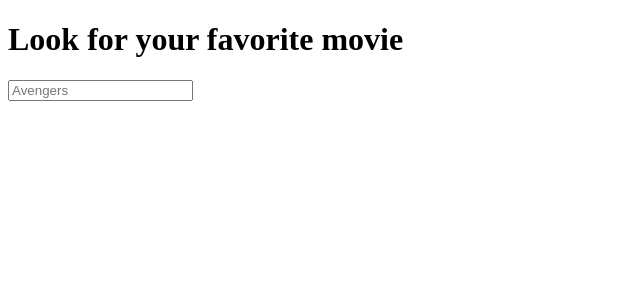
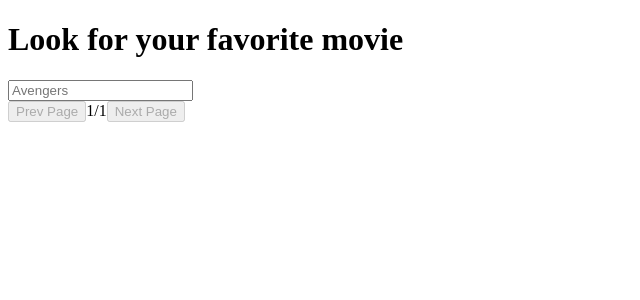
Before and after one commit to casimuerto-dev/MovieSearch, a React (Vite) app: page / in a window 1280 px wide. Shown: the top 300 px of the page, without its empty margins (0-640 px from the left). Built offline with nearby package versions, Linux system fonts and the light colour scheme.

Commit message:
feat: add pages and arrows

```diff
--- a/src/App.tsx
+++ b/src/App.tsx
@@ -1,6 +1,6 @@
 import { useEffect, useState } from "react";
 import "./GlobalStyles.scss";
-import { Header } from "./components/Header";
+import { Header } from "./components/Header/Header";
 import { MovieList } from "./components/MovieList/MovieList";
 import { MoviesData, SelectedDetails } from "./Interfaces/AppInterfaces";
 import { DetailsModal } from "./components/DetailsModal/DetailsModal";
@@ -9,10 +9,12 @@
 function App() {
   const [moviesData, setMoviesData] = useState<MoviesData>({
     Search: [],
-    totalresults: "",
+    totalResults: "",
     Response: "",
   });
 
+  const [pageNumber, setPageNumber] = useState<number>(1);
+  const [amountOfPages, setAmountOfPages] = useState<number>(1);
   const [movieDetails, toggleShowDetails] = useState<SelectedDetails>({
     showModal: false,
     data: { Title: "", Year: "", imdbID: "", Type: "", Poster: "" },
@@ -20,12 +22,20 @@
 
   useEffect(() => {
     console.log("what we have", moviesData);
-    console.log("showDetails");
   }, [moviesData]);
 
   return (
     <>
-      <globalContext.Provider value={{ movieDetails, toggleShowDetails }}>
+      <globalContext.Provider
+        value={{
+          movieDetails,
+          toggleShowDetails,
+          pageNumber,
+          setPageNumber,
+          amountOfPages,
+          setAmountOfPages,
+        }}
+      >
         <Header updateData={setMoviesData}></Header>
         <MovieList list={moviesData.Search} />
         {movieDetails.showModal && <DetailsModal />}
--- a/src/Interfaces/AppInterfaces.ts
+++ b/src/Interfaces/AppInterfaces.ts
@@ -8,7 +8,7 @@
 
 interface MoviesData {
   Search: MovieObj[];
-  totalresults: string;
+  totalResults: string;
   Response: string;
   Error?: string;
 }
--- a/src/components/Header.tsx
+++ b/src/components/Header/Header.tsx
@@ -1,30 +1,41 @@
 import { Dispatch, SetStateAction, useEffect, useRef, useState } from "react";
 import axios from "axios";
-import { MoviesData } from "../Interfaces/AppInterfaces";
-import { BASE_URL } from "../constants/constants";
-import { responseData } from "../Interfaces/AppInterfaces";
+import { MoviesData } from "../../Interfaces/AppInterfaces";
+import { BASE_URL } from "../../constants/constants";
+import { responseData } from "../../Interfaces/AppInterfaces";
+import {
+  useGlobalContext,
+  getAmountOfPages,
+} from "../../context/globalContext";
 
 interface Headerprops {
   updateData: Dispatch<SetStateAction<MoviesData>>;
 }
 export function Header(props: Headerprops) {
   const [searchText, setSearchText] = useState("");
-  const [pageNumber, setPageNumber] = useState(1);
   const [showError, setShowError] = useState(false);
   const firstLoad = useRef(true);
   const timeOutId = useRef<number>();
+  const { pageNumber, setPageNumber, setAmountOfPages } = useGlobalContext();
   const { updateData } = props;
+
   const getMoviesData = async () => {
     try {
       const response: responseData = await axios.get(
         `${BASE_URL}s=${searchText}&type=movie&page=${pageNumber}`
       );
-
+      console.log("DATA BABY", response);
       if (response.data.Response === "False") {
         setShowError(true);
+        updateData({ Search: [], totalResults: "", Response: "" });
+        setAmountOfPages(0);
         console.error(response.data.Error);
       } else {
         setShowError(false);
+        setAmountOfPages(
+          getAmountOfPages(parseInt(response.data.totalResults, 10))
+        );
+
         updateData(response.data);
       }
     } catch (error) {
@@ -41,14 +52,17 @@
       }, 300);
     }
     firstLoad.current = false;
-  }, [searchText]);
+  }, [searchText, pageNumber]);
 
   return (
     <header>
       <h1>Look for your favorite movie</h1>
       <input
         placeholder="Avengers"
-        onChange={(event) => setSearchText(event.target.value)}
+        onChange={(event) => {
+          setPageNumber(1);
+          setSearchText(event.target.value);
+        }}
         value={searchText}
       ></input>
 
--- a/src/components/MovieList/MovieList.tsx
+++ b/src/components/MovieList/MovieList.tsx
@@ -1,5 +1,6 @@
 import { MovieObj } from "../../Interfaces/AppInterfaces";
 import { MovieCard } from "../MovieCard/MovieCard";
+import { useGlobalContext } from "../../context/globalContext";
 import "./movieList.scss";
 
 interface MovieListProps {
@@ -7,12 +8,34 @@
 }
 
 export const MovieList = (props: MovieListProps) => {
+  const { pageNumber, setPageNumber, amountOfPages } = useGlobalContext();
   return (
     <div className="cardGrid">
       {props.list.length > 0 &&
         props.list.map((element: MovieObj) => {
           return <MovieCard key={element.imdbID} {...element} />;
         })}
+      {!!amountOfPages && (
+        <div>
+          <button
+            disabled={pageNumber === 1}
+            onClick={() => {
+              setPageNumber((prevPageNumber) => prevPageNumber - 1);
+            }}
+          >
+            Prev Page
+          </button>
+          <span>{`${pageNumber}/${amountOfPages}`}</span>
+          <button
+            disabled={pageNumber === amountOfPages}
+            onClick={() => {
+              setPageNumber((prevPageNumber) => prevPageNumber + 1);
+            }}
+          >
+            Next Page
+          </button>
+        </div>
+      )}
     </div>
   );
 };
--- a/src/context/globalContext.ts
+++ b/src/context/globalContext.ts
@@ -1,15 +1,25 @@
-import { Dispatch, SetStateAction, createContext, useContext,  } from "react";
+import { Dispatch, SetStateAction, createContext, useContext } from "react";
 import { SelectedDetails } from "../Interfaces/AppInterfaces";
 
-type contextObj={
-movieDetails:SelectedDetails,
-toggleShowDetails:Dispatch<SetStateAction<SelectedDetails>>
-}
+type contextObj = {
+  movieDetails: SelectedDetails;
+  toggleShowDetails: Dispatch<SetStateAction<SelectedDetails>>;
+  pageNumber: number;
+  setPageNumber: Dispatch<SetStateAction<number>>;
+  amountOfPages: number;
+  setAmountOfPages: Dispatch<SetStateAction<number>>;
+};
 
-export const globalContext=createContext<contextObj|null>(null)
+export const getAmountOfPages = (amountOfResults: number) => {
+  return Math.ceil(amountOfResults / 10);
+};
 
-export const useGlobalContext=()=>{
-    const globalObj=useContext(globalContext);
-    if(!globalObj){throw new Error("useGlobalContext must be used within a provider!!!")}
-    return globalObj
-}
+export const globalContext = createContext<contextObj | null>(null);
+
+export const useGlobalContext = () => {
+  const globalObj = useContext(globalContext);
+  if (!globalObj) {
+    throw new Error("useGlobalContext must be used within a provider!!!");
+  }
+  return globalObj;
+};
--- a/src/main.tsx
+++ b/src/main.tsx
@@ -1,4 +1,3 @@
-import React from "react";
 import ReactDOM from "react-dom/client";
 import App from "./App.tsx";
 import "./GlobalStyles.scss";
```
